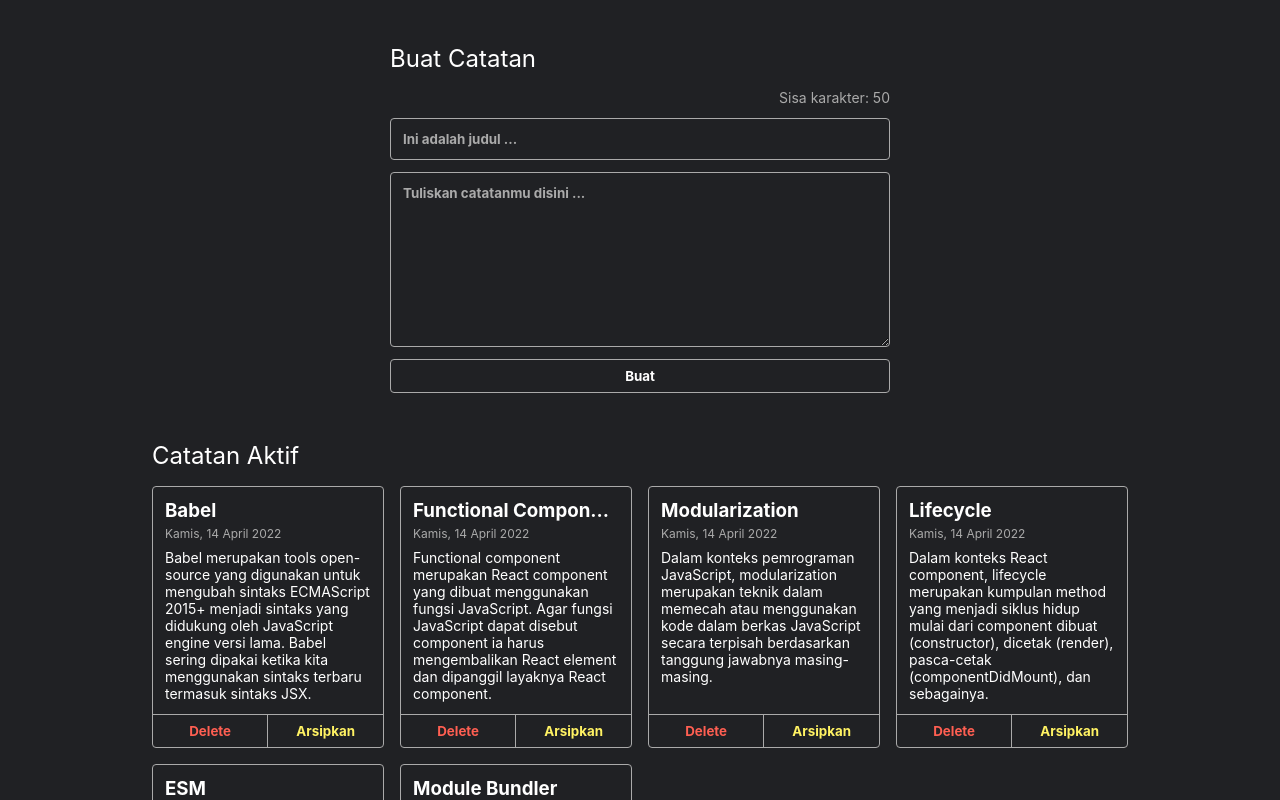
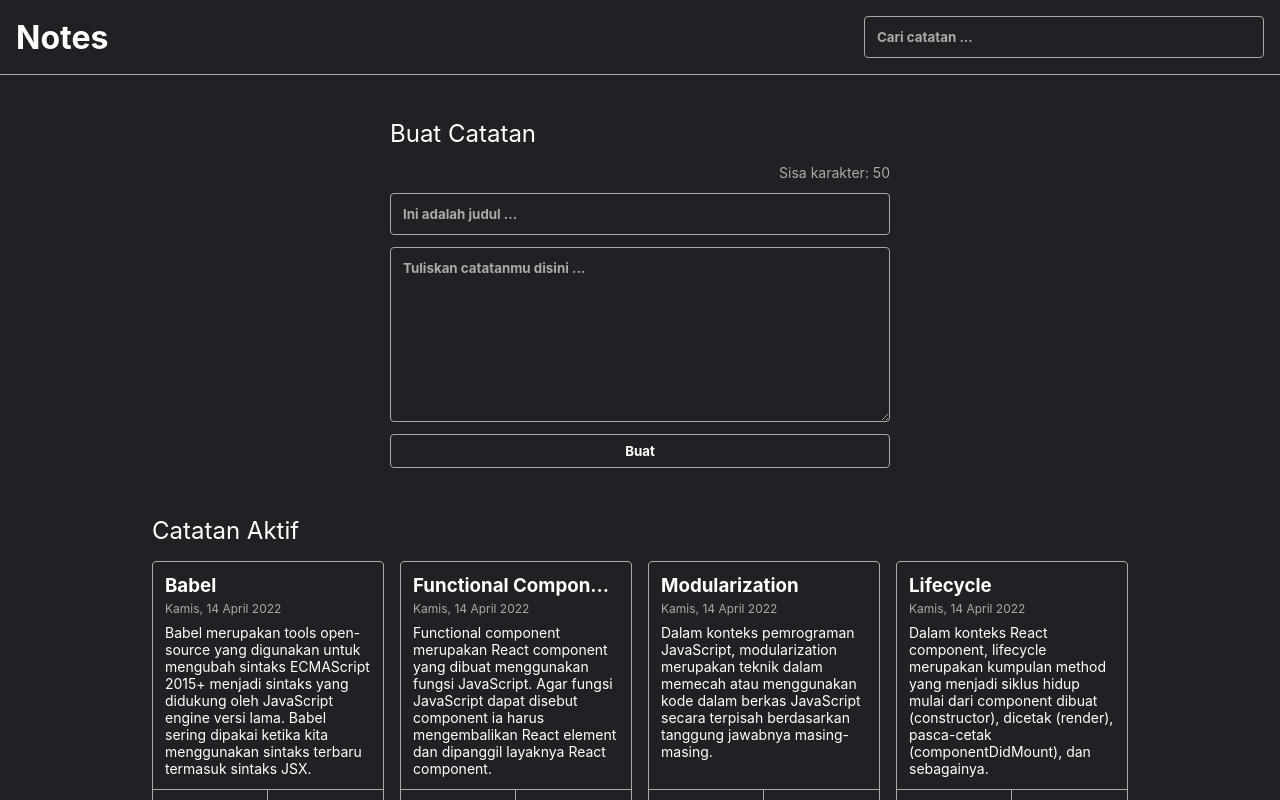
Before and after one commit to MushlihNur/notes-app, a React (Vite) app: page / in a window 1280 px wide. Shown: the top 800 px of the page. Built offline with nearby package versions, Linux system fonts and the light colour scheme.

Commit message:
feat: add search feature

```diff
--- a/src/components/NoteApp.jsx
+++ b/src/components/NoteApp.jsx
@@ -2,17 +2,20 @@ import React from "react";
 import NoteList from "./NoteList";
 import { getInitialData } from "../utils";
 import NoteInput from "./NoteInput";
+import NoteSearch from "./NoteSearch";
 
 class NoteApp extends React.Component {
   constructor(props) {
     super(props);
     this.state = {
       notes: getInitialData(),
+      keyword: "",
     };
 
     this.onAddNoteHandler = this.onAddNoteHandler.bind(this);
     this.onDeleteHandler = this.onDeleteHandler.bind(this);
     this.onArchiveHandler = this.onArchiveHandler.bind(this);
+    this.onSearchHandler = this.onSearchHandler.bind(this);
   }
 
   onAddNoteHandler({ title, body }) {
@@ -47,11 +50,20 @@ class NoteApp extends React.Component {
     this.setState(notes);
   }
 
+  onSearchHandler(keyword) {
+    this.setState({ keyword });
+  }
+
   render() {
     const activeNotes = this.state.notes.filter((note) => !note.archived);
     const archivedNotes = this.state.notes.filter((note) => note.archived);
 
     return (
+      <>
+        <header className="note-app__header">
+          <h1>Notes</h1>
+          <NoteSearch onSearch={this.onSearchHandler} />
+        </header>
         <div className="note-app__body">
           <div className="note-input">
             <h2>Buat Catatan</h2>
@@ -63,6 +75,7 @@ class NoteApp extends React.Component {
               notes={activeNotes}
               onDelete={this.onDeleteHandler}
               onArchive={this.onArchiveHandler}
+              keyword={this.state.keyword}
             />
           ) : (
             <p className="notes-list__empty-message">Tidak ada catatan</p>
@@ -73,11 +86,13 @@ class NoteApp extends React.Component {
               notes={archivedNotes}
               onDelete={this.onDeleteHandler}
               onArchive={this.onArchiveHandler}
+              keyword={this.state.keyword}
             />
           ) : (
             <p className="notes-list__empty-message">Tidak ada catatan</p>
           )}
         </div>
+      </>
     );
   }
 }
--- a/src/components/NoteList.jsx
+++ b/src/components/NoteList.jsx
@@ -1,10 +1,14 @@
 import React from "react";
 import NoteItem from "./NoteItem";
 
-function NoteList({ notes, onDelete, onArchive }) {
+function NoteList({ notes, onDelete, onArchive, keyword }) {
+  const searchNotes = notes.filter((note) =>
+    note.title.toLowerCase().includes(keyword.toLowerCase())
+  );
+
   return (
     <div className="notes-list">
-      {notes.map((note) => (
+      {searchNotes.map((note) => (
         <NoteItem
           key={note.id}
           id={note.id}
--- /dev/null
+++ b/src/components/NoteSearch.jsx
@@ -0,0 +1,32 @@
+import React from "react";
+
+class NoteSearch extends React.Component {
+  constructor(props) {
+    super(props);
+    this.state = {
+      search: "",
+    };
+
+    this.onSearchEventHandler = this.onSearchEventHandler.bind(this);
+  }
+
+  onSearchEventHandler(event) {
+    const keyword = event.target.value;
+    this.setState({ search: keyword });
+    this.props.onSearch(keyword);
+  }
+
+  render() {
+    return (
+      <div className="note-search">
+        <input
+          type="text"
+          placeholder="Cari catatan ..."
+          onChange={this.onSearchEventHandler}
+        />
+      </div>
+    );
+  }
+}
+
+export default NoteSearch;
```
Lines whose indentation alone changed are shown as unchanged.
